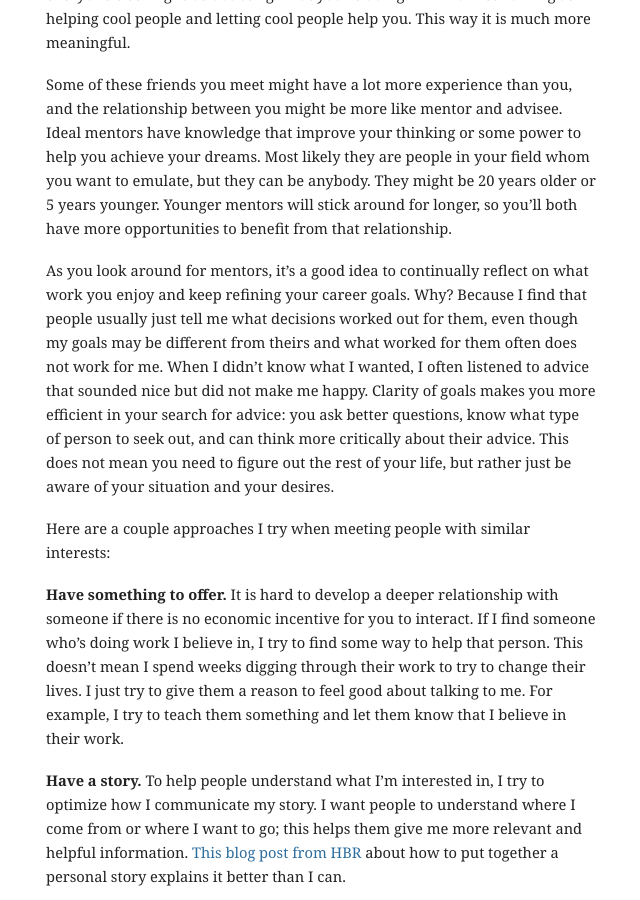
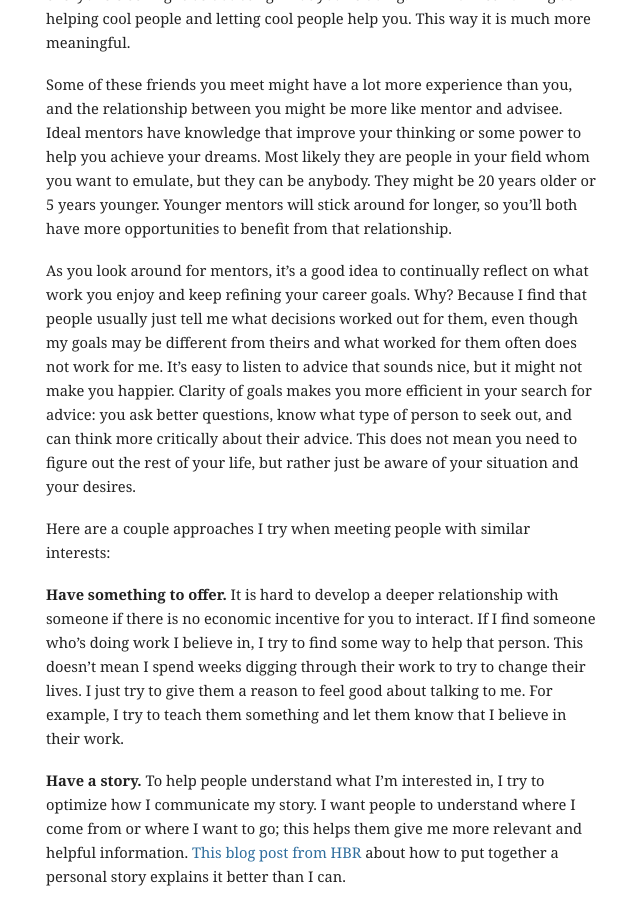
Before and after one commit to mbwong/mbwong.github.com, a Jekyll site: the page built from _posts/2013-03-10-misperceptions-about-professional-networking.md, in a window 1280 px wide and 900 px high, scrolled down 636 px. Shown: the whole window, without its empty margins (304-944 px from the left). Built offline with Jekyll 4.4.1, drawn with Linux system fonts in a browser that asks for light colours.

Commit message:
interesting

```diff
--- a/_posts/2013-03-10-misperceptions-about-professional-networking.md
+++ b/_posts/2013-03-10-misperceptions-about-professional-networking.md
@@ -16,7 +16,7 @@ To me, professional networking just means making friends who do cool things and
 
 Some of these friends you meet might have a lot more experience than you, and the relationship between you might be more like mentor and advisee. Ideal mentors have knowledge that improve your thinking or some power to help you achieve your dreams. Most likely they are people in your field whom you want to emulate, but they can be anybody. They might be 20 years older or 5 years younger. Younger mentors will stick around for longer, so you'll both have more opportunities to benefit from that relationship.
 
-As you look around for mentors, it's a good idea to continually reflect on what work you enjoy and keep refining your career goals. Why? Because I find that people usually just tell me what decisions worked out for them, even though my goals may be different from theirs and what worked for them often does not work for me. When I didn't know what I wanted, I often listened to advice that sounded nice but did not make me happy. Clarity of goals makes you more efficient in your search for advice: you ask better questions, know what type of person to seek out, and can think more critically about their advice. This does not mean you need to figure out the rest of your life, but rather just be aware of your situation and your desires.
+As you look around for mentors, it's a good idea to continually reflect on what work you enjoy and keep refining your career goals. Why? Because I find that people usually just tell me what decisions worked out for them, even though my goals may be different from theirs and what worked for them often does not work for me. It's easy to listen to advice that sounds nice, but it might not make you happier. Clarity of goals makes you more efficient in your search for advice: you ask better questions, know what type of person to seek out, and can think more critically about their advice. This does not mean you need to figure out the rest of your life, but rather just be aware of your situation and your desires.
 
 Here are a couple approaches I try when meeting people with similar interests:
 
```
